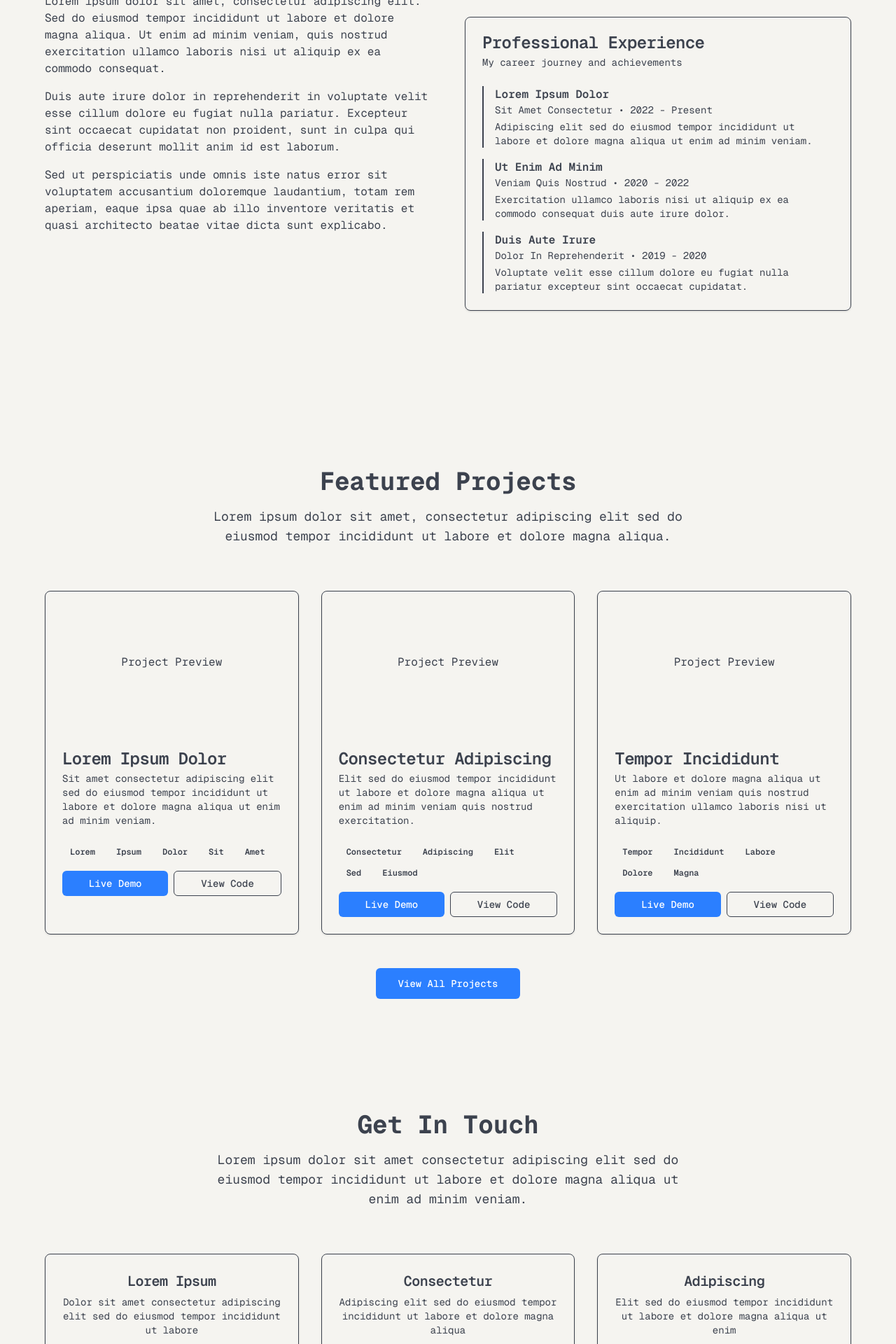
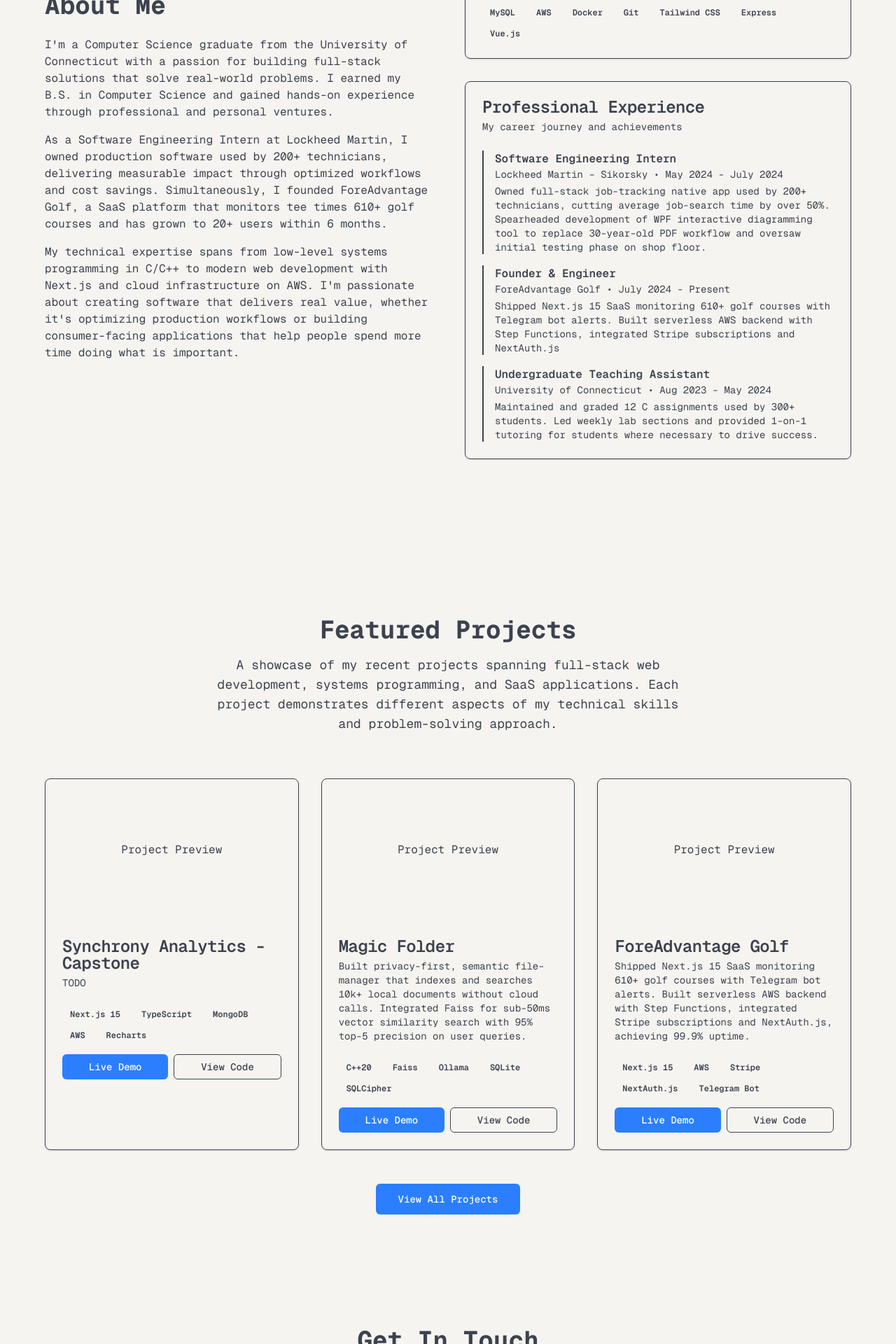
Before and after one commit to cgorski03/colingorski-portfolio, a Next.js app: page / in a window 1280 px wide. Shown: the part 780-2700 px from the top of the page at 70% size. Built offline with nearby package versions, Linux system fonts and the light colour scheme.

Commit message:
text content: draft

```diff
--- a/src/components/sections/about.tsx
+++ b/src/components/sections/about.tsx
@@ -4,28 +4,29 @@
 import { Card, CardContent, CardDescription, CardHeader, CardTitle } from "@/components/ui/card"
 
 const skills = [
-  "React", "TypeScript", "Node.js", "Python", "PostgreSQL", "MongoDB",
-  "AWS", "Docker", "Git", "Next.js", "Tailwind CSS", "GraphQL"
+  "C#", "C++", "TypeScript", "JavaScript", "Python", "Java", "SQL",
+  "Next.js", "React", "Node.js", ".NET", "MongoDB", "SQL Server", "MySQL",
+  "AWS", "Docker", "Git", "Tailwind CSS", "Express", "Vue.js"
 ]
 
 const experience = [
   {
-    title: "Lorem Ipsum Dolor",
-    company: "Sit Amet Consectetur",
-    period: "2022 - Present",
-    description: "Adipiscing elit sed do eiusmod tempor incididunt ut labore et dolore magna aliqua ut enim ad minim veniam."
+    title: "Software Engineering Intern",
+    company: "Lockheed Martin – Sikorsky",
+    period: "May 2024 - July 2024",
+    description: "Owned full-stack job-tracking native app used by 200+ technicians, cutting average job-search time by over 50%. Spearheaded development of WPF interactive diagramming tool to replace 30-year-old PDF workflow and oversaw initial testing phase on shop floor."
   },
   {
-    title: "Ut Enim Ad Minim",
-    company: "Veniam Quis Nostrud",
-    period: "2020 - 2022",
-    description: "Exercitation ullamco laboris nisi ut aliquip ex ea commodo consequat duis aute irure dolor."
+    title: "Founder & Engineer",
+    company: "ForeAdvantage Golf",
+    period: "July 2024 - Present",
+    description: "Shipped Next.js 15 SaaS monitoring 610+ golf courses with Telegram bot alerts. Built serverless AWS backend with Step Functions, integrated Stripe subscriptions and NextAuth.js"
   },
   {
-    title: "Duis Aute Irure",
-    company: "Dolor In Reprehenderit",
-    period: "2019 - 2020",
-    description: "Voluptate velit esse cillum dolore eu fugiat nulla pariatur excepteur sint occaecat cupidatat."
+    title: "Undergraduate Teaching Assistant",
+    company: "University of Connecticut",
+    period: "Aug 2023 - May 2024",
+    description: "Maintained and graded 12 C assignments used by 300+ students. Led weekly lab sections and provided 1-on-1 tutoring for students where necessary to drive success."
   }
 ]
 
@@ -40,19 +41,20 @@
             </h2>
             <div className="space-y-4 text-muted-foreground">
               <p>
-                Lorem ipsum dolor sit amet, consectetur adipiscing elit. Sed do eiusmod tempor incididunt ut labore
-                et dolore magna aliqua. Ut enim ad minim veniam, quis nostrud exercitation ullamco laboris nisi
-                ut aliquip ex ea commodo consequat.
+                I'm a Computer Science graduate from the University of Connecticut with a passion for building
+                full-stack solutions that solve real-world problems. I earned my B.S. in Computer Science
+                and gained hands-on experience through professional and personal ventures.
               </p>
               <p>
-                Duis aute irure dolor in reprehenderit in voluptate velit esse cillum dolore eu fugiat nulla
-                pariatur. Excepteur sint occaecat cupidatat non proident, sunt in culpa qui officia deserunt
-                mollit anim id est laborum.
+                As a Software Engineering Intern at Lockheed Martin, I owned production software used by 200+
+                technicians, delivering measurable impact through optimized workflows and cost savings.
+                Simultaneously, I founded ForeAdvantage Golf, a SaaS platform that monitors tee times 610+ golf courses
+                and has grown to 20+ users within 6 months.
               </p>
               <p>
-                Sed ut perspiciatis unde omnis iste natus error sit voluptatem accusantium doloremque laudantium,
-                totam rem aperiam, eaque ipsa quae ab illo inventore veritatis et quasi architecto beatae vitae
-                dicta sunt explicabo.
+                My technical expertise spans from low-level systems programming in C/C++ to modern web development
+                with Next.js and cloud infrastructure on AWS. I'm passionate about creating software that delivers
+                real value, whether it's optimizing production workflows or building consumer-facing applications that help people spend more time doing what is important.
               </p>
             </div>
           </div>
--- a/src/components/sections/contact.tsx
+++ b/src/components/sections/contact.tsx
@@ -5,25 +5,25 @@
 
 const contactMethods = [
   {
-    title: "Lorem Ipsum",
-    description: "Dolor sit amet consectetur adipiscing elit sed do eiusmod tempor incididunt ut labore",
-    value: "lorem@ipsum.com",
-    action: "Lorem Ipsum",
-    href: "mailto:lorem@ipsum.com"
+    title: "Email",
+    description: "Get in touch for opportunities, collaborations, or just to say hello",
+    value: "cgorski03@gmail.com",
+    action: "Send Email",
+    href: "mailto:cgorski03@gmail.com"
   },
   {
-    title: "Consectetur",
-    description: "Adipiscing elit sed do eiusmod tempor incididunt ut labore et dolore magna aliqua",
-    value: "linkedin.com/in/loremipsum",
-    action: "Consectetur",
-    href: "https://linkedin.com/in/loremipsum"
+    title: "LinkedIn",
+    description: "Connect with me professionally and view my career updates",
+    value: "linkedin.com/in/colingorski",
+    action: "Connect",
+    href: "https://www.linkedin.com/in/colingorski/"
   },
   {
-    title: "Adipiscing",
-    description: "Elit sed do eiusmod tempor incididunt ut labore et dolore magna aliqua ut enim",
-    value: "github.com/loremipsum",
-    action: "Adipiscing",
-    href: "https://github.com/loremipsum"
+    title: "GitHub",
+    description: "Explore my open source projects and code repositories",
+    value: "github.com/cgorski03",
+    action: "View Code",
+    href: "https://github.com/cgorski03"
   }
 ]
 
@@ -36,7 +36,7 @@
             Get In Touch
           </h2>
           <p className="text-lg text-muted-foreground max-w-2xl mx-auto">
-            Lorem ipsum dolor sit amet consectetur adipiscing elit sed do eiusmod tempor incididunt ut labore et dolore magna aliqua ut enim ad minim veniam.
+            I'm always interested in new opportunities, collaborations, and conversations about technology. Whether you have a project in mind or just want to connect, I'd love to hear from you.
           </p>
         </div>
 
@@ -66,22 +66,6 @@
           ))}
         </div>
 
-        <div className="bg-muted/30 rounded-lg p-8 text-center">
-          <h3 className="text-2xl font-bold text-foreground mb-4">
-            Ready to Start a Project?
-          </h3>
-          <p className="text-muted-foreground mb-6 max-w-2xl mx-auto">
-            Amet consectetur adipiscing elit sed do eiusmod tempor incididunt ut labore et dolore magna aliqua ut enim ad minim veniam quis nostrud.
-          </p>
-          <div className="flex flex-col sm:flex-row gap-4 justify-center">
-            <Button size="lg" className="bg-blue-500 text-white hover:bg-blue-600">
-              Start a Conversation
-            </Button>
-            <Button size="lg" variant="outline">
-              Download Resume
-            </Button>
-          </div>
-        </div>
       </div>
     </section>
   )
--- a/src/components/sections/hero.tsx
+++ b/src/components/sections/hero.tsx
@@ -25,7 +25,7 @@
           <div className="flex-1 text-center lg:text-left">
             <h1 className="text-4xl md:text-5xl font-bold text-foreground mb-6 text-balance">Full-Stack Software Engineer</h1>
             <p className="text-xl md:text-2xl text-muted-foreground mb-8 text-pretty">
-              Software engineer and founder who builds full-stack solutions that deliver. From owning production software in a professional environment to launching a SaaS, I am passionate in designing and shipping software that solves real-world problems.
+              Computer Science graduate and software engineer passionate about building full-stack solutions that deliver measurable impact. From optimizing production workflows at Lockheed Martin to launching ForeAdvantage Golf SaaS, I specialize in creating software that solves real-world problems.
             </p>
 
             <div className="flex flex-col sm:flex-row gap-4 justify-center lg:justify-start items-center mb-8">
--- a/src/components/sections/projects.tsx
+++ b/src/components/sections/projects.tsx
@@ -6,28 +6,28 @@
 
 const projects = [
   {
-    title: "Lorem Ipsum Dolor",
-    description: "Sit amet consectetur adipiscing elit sed do eiusmod tempor incididunt ut labore et dolore magna aliqua ut enim ad minim veniam.",
-    technologies: ["Lorem", "Ipsum", "Dolor", "Sit", "Amet"],
+    title: "Synchrony Analytics - Capstone",
+    description: "TODO",
+    technologies: ["Next.js 15", "TypeScript", "MongoDB", "AWS", "Recharts"],
     image: "/project1.jpg",
     liveUrl: "https://example.com",
     githubUrl: "https://github.com/example"
   },
   {
-    title: "Consectetur Adipiscing",
-    description: "Elit sed do eiusmod tempor incididunt ut labore et dolore magna aliqua ut enim ad minim veniam quis nostrud exercitation.",
-    technologies: ["Consectetur", "Adipiscing", "Elit", "Sed", "Eiusmod"],
+    title: "Magic Folder",
+    description: "Built privacy-first, semantic file-manager that indexes and searches 10k+ local documents without cloud calls. Integrated Faiss for sub-50ms vector similarity search with 95% top-5 precision on user queries.",
+    technologies: ["C++20", "Faiss", "Ollama", "SQLite", "SQLCipher"],
     image: "/project2.jpg",
-    liveUrl: "https://example.com",
-    githubUrl: "https://github.com/example"
+    liveUrl: "https://github.com/cgorski03/magic-folder",
+    githubUrl: "https://github.com/cgorski03/magic-folder"
   },
   {
-    title: "Tempor Incididunt",
-    description: "Ut labore et dolore magna aliqua ut enim ad minim veniam quis nostrud exercitation ullamco laboris nisi ut aliquip.",
-    technologies: ["Tempor", "Incididunt", "Labore", "Dolore", "Magna"],
+    title: "ForeAdvantage Golf",
+    description: "Shipped Next.js 15 SaaS monitoring 610+ golf courses with Telegram bot alerts. Built serverless AWS backend with Step Functions, integrated Stripe subscriptions and NextAuth.js, achieving 99.9% uptime.",
+    technologies: ["Next.js 15", "AWS", "Stripe", "NextAuth.js", "Telegram Bot"],
     image: "/project3.jpg",
-    liveUrl: "https://example.com",
-    githubUrl: "https://github.com/example"
+    liveUrl: "https://foreadvantagegolf.com",
+    githubUrl: "https://github.com/cgorski03"
   }
 ]
 
@@ -40,7 +40,7 @@
             Featured Projects
           </h2>
           <p className="text-lg text-muted-foreground max-w-2xl mx-auto">
-            Lorem ipsum dolor sit amet, consectetur adipiscing elit sed do eiusmod tempor incididunt ut labore et dolore magna aliqua.
+            A showcase of my recent projects spanning full-stack web development, systems programming, and SaaS applications. Each project demonstrates different aspects of my technical skills and problem-solving approach.
           </p>
         </div>
 
```
Also changed, not shown: 1 other file (tests, documents, lock files or other folders).
